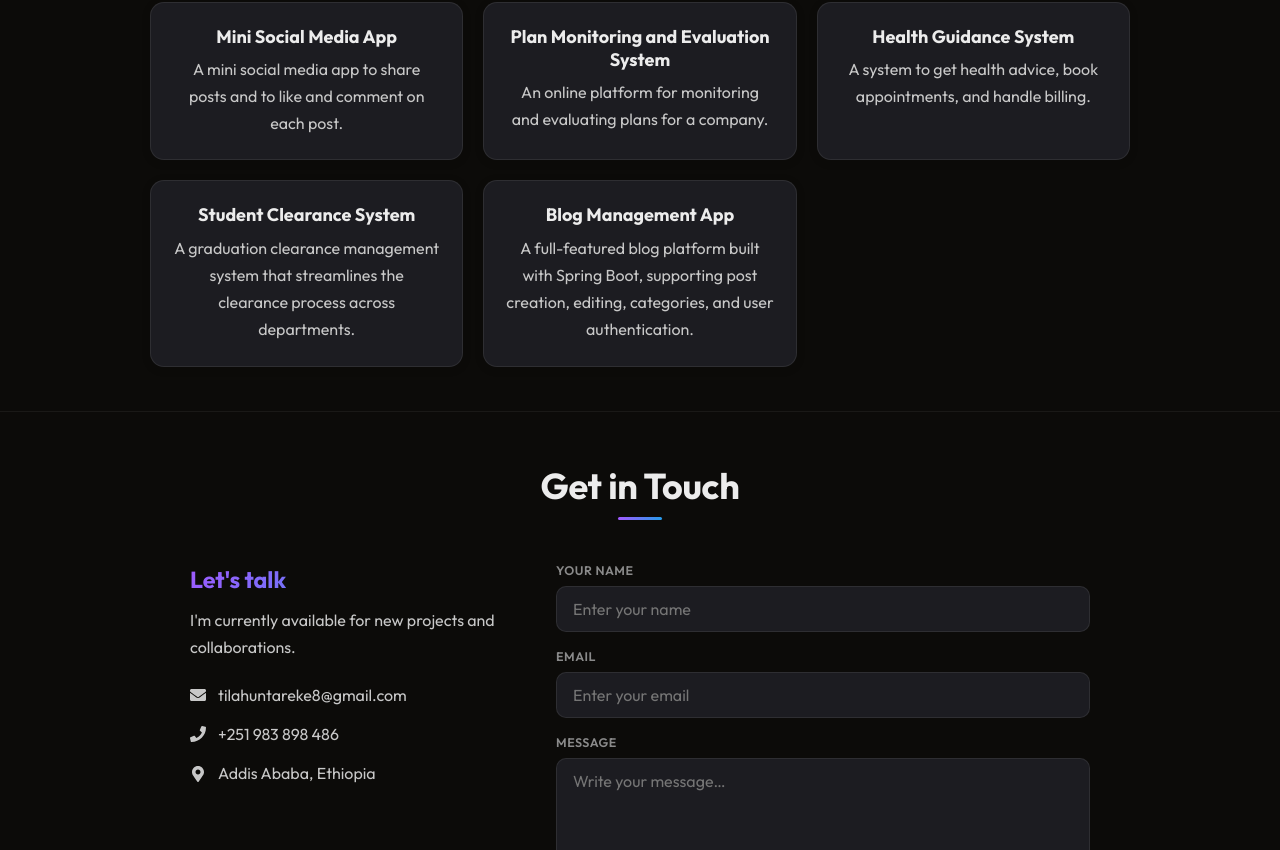
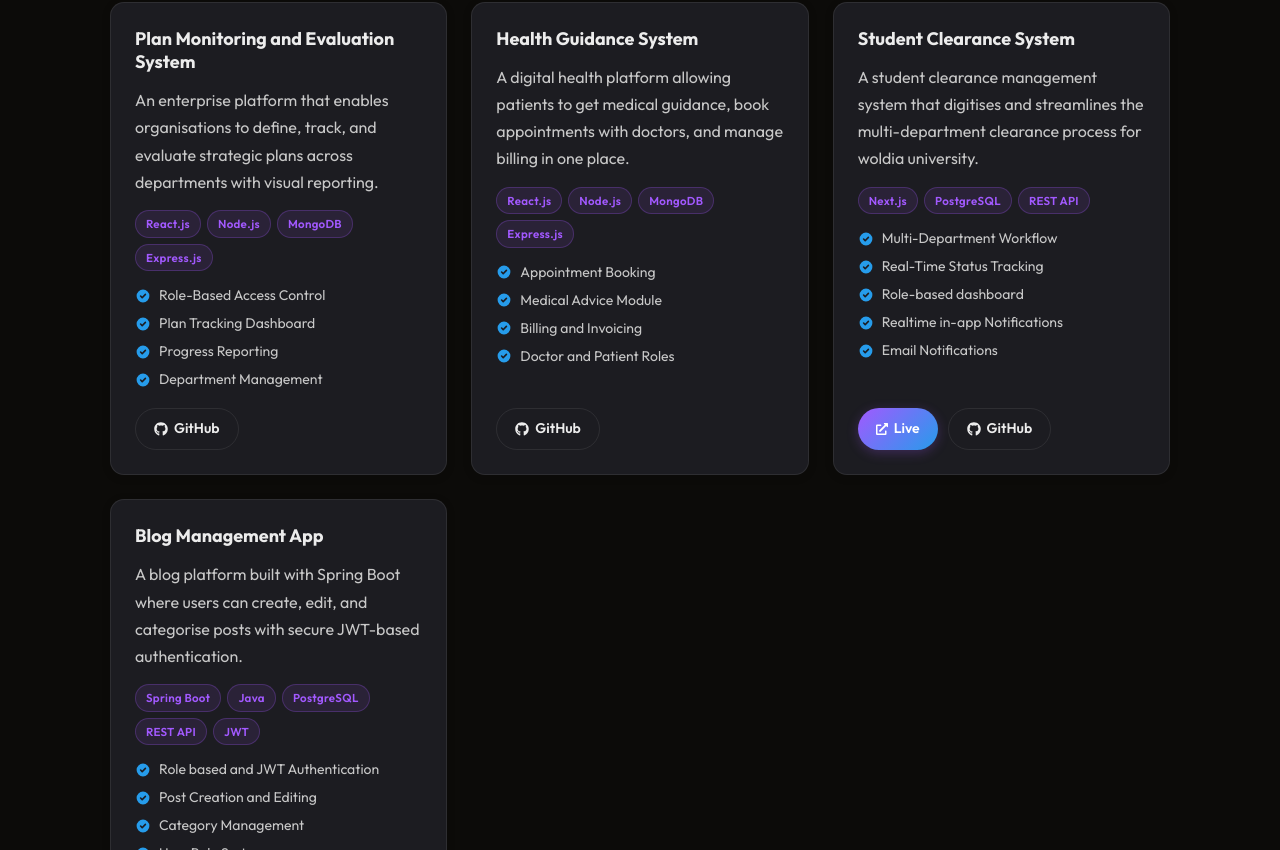
Before and after one commit to Tilahun-git/portfolio, a React (Vite) app: page / in a window 1280 px wide. Shown: the part 2650-3500 px from the top of the page. Built offline with nearby package versions, Linux system fonts and the light colour scheme.

Commit message:
project section updated

```diff
--- a/src/assets/project_data.js
+++ b/src/assets/project_data.js
@@ -1,33 +1,65 @@
 const ProjectData = [
   {
     id: 1,
-    name: "Mini Social Media App",
-    description: "A mini social media app to share posts and to like and comment on each post.",
-    repo: "https://github.com/Tilahun-git/mini_social_media_app",
+    name: "Plan Monitoring and Evaluation System",
+    description:
+      "An enterprise platform that enables organisations to define, track, and evaluate strategic plans across departments with visual reporting.",
+    tech: ["React.js", "Node.js", "MongoDB", "Express.js"],
+    features: [
+      "Role-Based Access Control",
+      "Plan Tracking Dashboard",
+      "Progress Reporting",
+      "Department Management",
+    ],
+    github: "https://github.com/Tilahun-git/intership_project",
+    live: null,
   },
   {
     id: 2,
-    name: "Plan Monitoring and Evaluation System",
-    description: "An online platform for monitoring and evaluating plans for a company.",
-    repo: "https://github.com/Tilahun-git/intership_project",
+    name: "Health Guidance System",
+    description:
+      "A digital health platform allowing patients to get medical guidance, book appointments with doctors, and manage billing in one place.",
+    tech: ["React.js", "Node.js", "MongoDB", "Express.js"],
+    features: [
+      "Appointment Booking",
+      "Medical Advice Module",
+      "Billing and Invoicing",
+      "Doctor and Patient Roles",
+    ],
+    github: "https://github.com/Tilahun-git/health_guidance",
+    live: null,
   },
   {
     id: 3,
-    name: "Health Guidance System",
-    description: "A system to get health advice, book appointments, and handle billing.",
-    repo: "https://github.com/Tilahun-git/health_guidance",
+    name: "Student Clearance System",
+    description:
+      "A student clearance management system that digitises and streamlines the multi-department clearance process for woldia university.",
+    tech: ["Next.js", "PostgreSQL", "REST API"],
+    features: [
+      "Multi-Department Workflow",
+      "Real-Time Status Tracking",
+      "Role-based dashboard",
+      "Realtime in-app Notifications",
+      "Email Notifications",
+    ],
+    github: "https://github.com/Tilahun-git",
+    live: "https://student-clearance-system-m785.onrender.com",
   },
   {
     id: 4,
-    name: "Student Clearance System",
-    description: "A graduation clearance management system that streamlines the clearance process across departments.",
-    repo: "https://student-clearance-system-m785.onrender.com",
-  },
-  {
-    id: 5,
     name: "Blog Management App",
-    description: "A full-featured blog platform built with Spring Boot, supporting post creation, editing, categories, and user authentication.",
-    repo: "https://github.com/Tilahun-git/webserviceBlogApp_project",
+    description:
+      "A blog platform built with Spring Boot where users can create, edit, and categorise posts with secure JWT-based authentication.",
+    tech: ["Spring Boot", "Java", "PostgreSQL", "REST API", "JWT"],
+    features: [
+      "Role based and JWT Authentication",
+      "Post Creation and Editing",
+      "Category Management",
+      "User Role System",
+      "REST API Backend",
+    ],
+    github: "https://github.com/Tilahun-git/webserviceBlogApp_project",
+    live: null,
   },
 ];
 
--- a/src/components/projects/Projects.css
+++ b/src/components/projects/Projects.css
@@ -5,13 +5,147 @@
 
 .projects-grid {
   display: grid;
-  grid-template-columns: repeat(auto-fill, minmax(280px, 1fr));
-  gap: 20px;
-  max-width: 980px;
+  grid-template-columns: repeat(auto-fill, minmax(320px, 1fr));
+  gap: 24px;
+  max-width: 1060px;
   margin: 0 auto;
+  text-align: left;
 }
 
-@media (max-width: 600px) {
+/* ── Project card ────────────────────────────────────────────── */
+.project-card {
+  background: var(--card-bg);
+  border: 1px solid var(--card-border);
+  border-radius: var(--card-radius);
+  padding: 24px;
+  display: flex;
+  flex-direction: column;
+  gap: 14px;
+  transition: transform 0.22s ease, border-color 0.22s ease, box-shadow 0.22s ease;
+  box-shadow: 0 2px 10px rgba(0, 0, 0, 0.12);
+}
+
+.project-card:hover {
+  transform: translateY(-4px);
+  border-color: rgba(162, 89, 255, 0.4);
+  box-shadow: 0 10px 28px rgba(162, 89, 255, 0.1);
+}
+
+/* ── Title ───────────────────────────────────────────────────── */
+.project-card-title {
+  font-size: var(--text-lg);
+  font-weight: 700;
+  color: var(--text-main);
+  line-height: 1.3;
+}
+
+/* ── Description ─────────────────────────────────────────────── */
+.project-card-desc {
+  font-size: var(--text-base);
+  color: var(--text-body);
+  line-height: 1.7;
+}
+
+/* ── Tech badges ─────────────────────────────────────────────── */
+.project-tech-list {
+  display: flex;
+  flex-wrap: wrap;
+  gap: 6px;
+}
+
+.project-tech-badge {
+  font-size: 0.72rem;
+  font-weight: 600;
+  letter-spacing: 0.3px;
+  padding: 3px 10px;
+  border-radius: 999px;
+  background: rgba(162, 89, 255, 0.1);
+  color: var(--accent);
+  border: 1px solid rgba(162, 89, 255, 0.25);
+  white-space: nowrap;
+  transition: background 0.2s ease;
+}
+
+.project-card:hover .project-tech-badge {
+  background: rgba(162, 89, 255, 0.16);
+}
+
+/* ── Features list ───────────────────────────────────────────── */
+.project-features {
+  list-style: none;
+  padding: 0;
+  margin: 0;
+  display: flex;
+  flex-direction: column;
+  gap: 7px;
+}
+
+.project-features li {
+  display: flex;
+  align-items: center;
+  gap: 8px;
+  font-size: var(--text-sm);
+  color: var(--text-body);
+  line-height: 1.5;
+}
+
+.feature-icon {
+  color: var(--accent-2);
+  font-size: 1rem;
+  flex-shrink: 0;
+}
+
+/* ── Action buttons ──────────────────────────────────────────── */
+.project-actions {
+  display: flex;
+  gap: 10px;
+  flex-wrap: wrap;
+  margin-top: auto;
+  padding-top: 4px;
+}
+
+.project-btn {
+  display: inline-flex;
+  align-items: center;
+  gap: 6px;
+  padding: 8px 18px;
+  border-radius: 50px;
+  font-size: var(--text-sm);
+  font-weight: 600;
+  text-decoration: none;
+  transition: transform 0.2s ease, box-shadow 0.2s ease,
+              background 0.2s ease, color 0.2s ease;
+  cursor: pointer;
+}
+
+/* Filled — Live Demo */
+.project-btn--primary {
+  background: linear-gradient(135deg, var(--accent), var(--accent-2));
+  color: #fff;
+  border: none;
+  box-shadow: 0 3px 12px rgba(162, 89, 255, 0.25);
+}
+
+.project-btn--primary:hover {
+  transform: translateY(-2px);
+  box-shadow: 0 6px 18px rgba(162, 89, 255, 0.38);
+}
+
+/* Outline — GitHub */
+.project-btn--outline {
+  background: transparent;
+  color: var(--text-main);
+  border: 1.5px solid var(--card-border);
+}
+
+.project-btn--outline:hover {
+  border-color: var(--accent);
+  color: var(--accent);
+  transform: translateY(-2px);
+}
+
+/* ── Responsive ──────────────────────────────────────────────── */
+@media (max-width: 768px) {
   .projects-grid {
     grid-template-columns: 1fr;
   }
--- a/src/components/projects/Projects.jsx
+++ b/src/components/projects/Projects.jsx
@@ -1,8 +1,55 @@
-import "./Projects.css"
+import "./Projects.css";
 import ProjectData from "../../assets/project_data";
-import Card from "../common/Card";
+import { FaGithub, FaExternalLinkAlt } from "react-icons/fa";
+import { HiCheckCircle } from "react-icons/hi";
 
-const Services = () => (
+const ProjectCard = ({ project }) => (
+  <article className="project-card">
+    <div className="project-card-header">
+      <h3 className="project-card-title">{project.name}</h3>
+    </div>
+
+    <p className="project-card-desc">{project.description}</p>
+
+    <div className="project-tech-list">
+      {project.tech.map((t) => (
+        <span key={t} className="project-tech-badge">{t}</span>
+      ))}
+    </div>
+
+    <ul className="project-features">
+      {project.features.map((f) => (
+        <li key={f}>
+          <HiCheckCircle className="feature-icon" />
+          {f}
+        </li>
+      ))}
+    </ul>
+
+    <div className="project-actions">
+      {project.live && (
+        <a
+          href={project.live}
+          target="_blank"
+          rel="noopener noreferrer"
+          className="project-btn project-btn--primary"
+        >
+          <FaExternalLinkAlt size={12} /> Live
+        </a>
+      )}
+      <a
+        href={project.github}
+        target="_blank"
+        rel="noopener noreferrer"
+        className="project-btn project-btn--outline"
+      >
+        <FaGithub size={14} /> GitHub
+      </a>
+    </div>
+  </article>
+);
+
+const Projects = () => (
   <div className="sec projects-sec">
     <div className="sec-header">
       <h2>My Projects</h2>
@@ -10,24 +57,10 @@ const Services = () => (
     </div>
     <div className="projects-grid">
       {ProjectData.map((project) => (
-        <Card
-          key={project.id}
-          className="card--project"
-          onClick={() => window.open(project.repo, "_blank", "noopener,noreferrer")}
-          role="link"
-          tabIndex={0}
-          onKeyDown={(e) => {
-            if (e.key === "Enter" || e.key === " ")
-              window.open(project.repo, "_blank", "noopener,noreferrer");
-          }}
-          aria-label={`Open ${project.name} on GitHub`}
-        >
-          <h3 className="card-title">{project.name}</h3>
-          <p className="card-text">{project.description}</p>
-        </Card>
+        <ProjectCard key={project.id} project={project} />
       ))}
     </div>
   </div>
 );
 
-export default Services;
+export default Projects;
```
Also changed, not shown: 5 other files (tests, documents, lock files or other folders).
